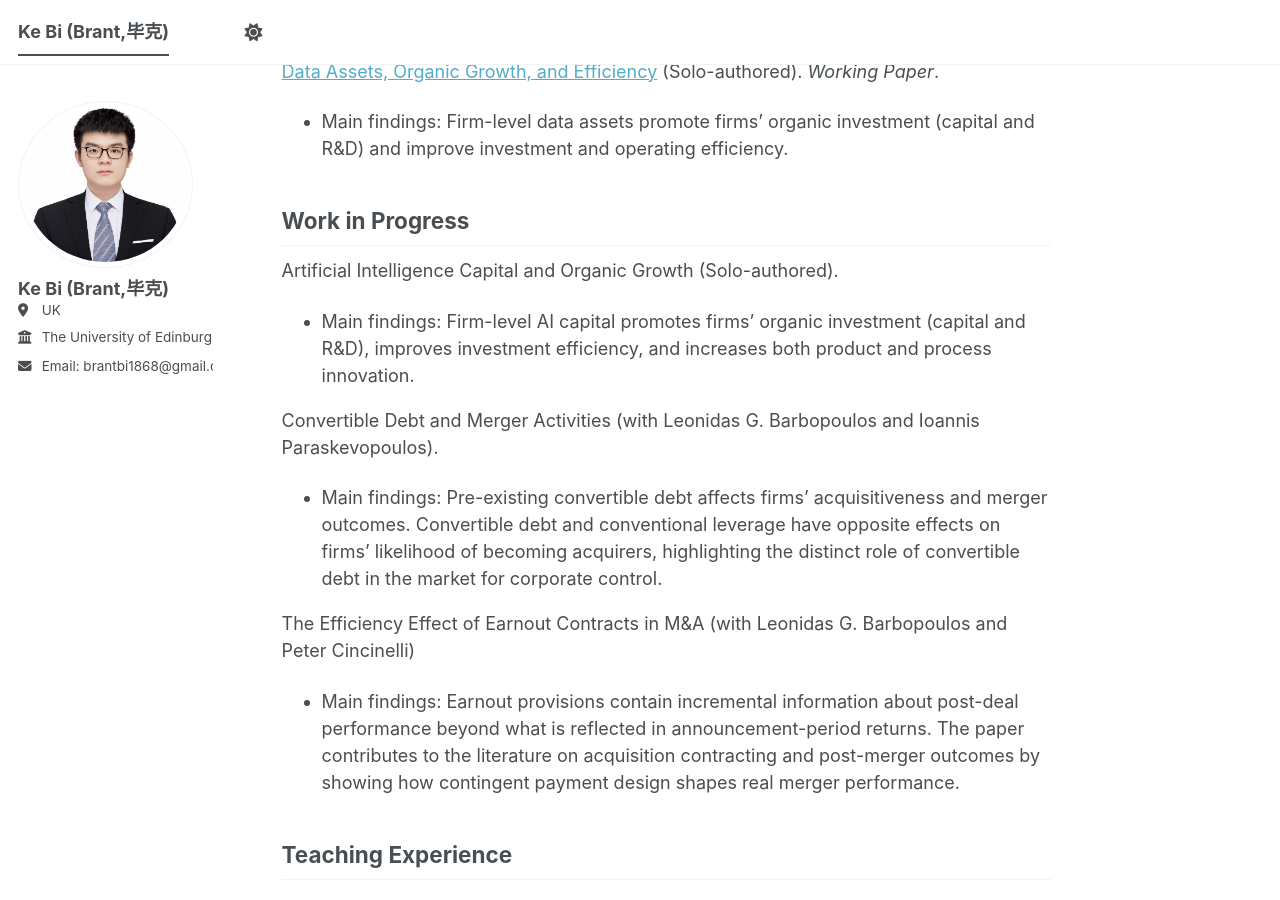
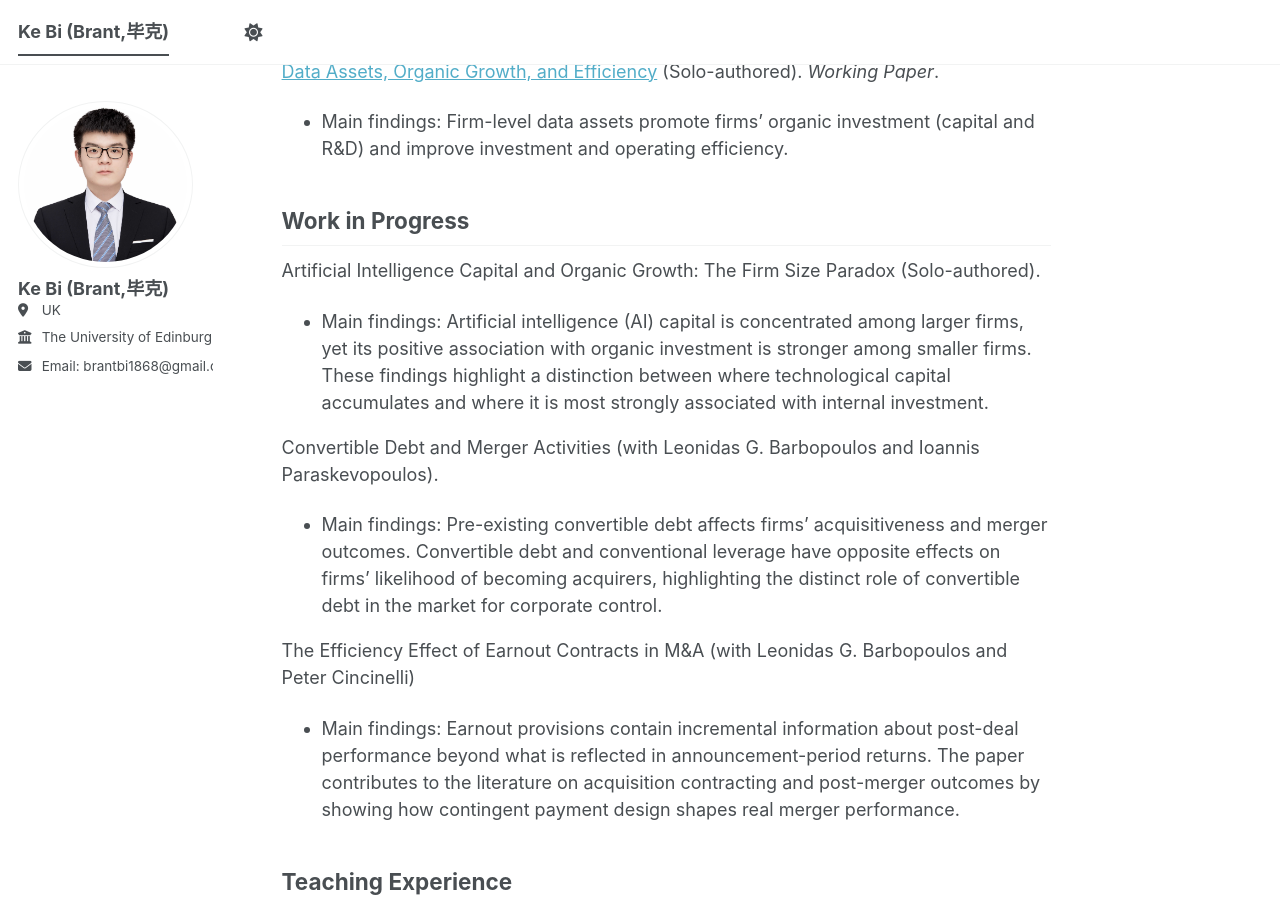
Before and after one commit to brant1868/brant1868.github.io, a Jekyll site: the page built from _pages/about.md, in a window 1280 px wide and 900 px high, scrolled down 1909 px. Built offline with Jekyll 4.4.1, drawn with Linux system fonts in a browser that asks for light colours; a script bundle is joined from its source files by our own code; library files that are not in the unit come from our copies.

Commit message:
Update about.md

```diff
--- a/_pages/about.md
+++ b/_pages/about.md
@@ -52,8 +52,8 @@ Working Papers
 
 Work in Progress
 ------
-Artificial Intelligence Capital and Organic Growth (Solo-authored).
-- Main findings: Firm-level AI capital promotes firms' organic investment (capital and R&D), improves investment efficiency, and increases both product and process innovation.
+Artificial Intelligence Capital and Organic Growth: The Firm Size Paradox (Solo-authored).
+- Main findings: Artificial intelligence (AI) capital is concentrated among larger firms, yet its positive association with organic investment is stronger among smaller firms. These findings highlight a distinction between where technological capital accumulates and where it is most strongly associated with internal investment.
 
 Convertible Debt and Merger Activities (with Leonidas G. Barbopoulos and Ioannis Paraskevopoulos).
 - Main findings: Pre-existing convertible debt affects firms’ acquisitiveness and merger outcomes. Convertible debt and conventional leverage have opposite effects on firms’ likelihood of becoming acquirers, highlighting the distinct role of convertible debt in the market for corporate control.
```
